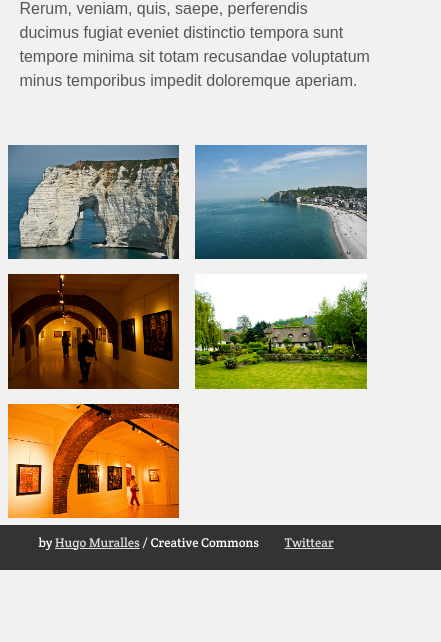
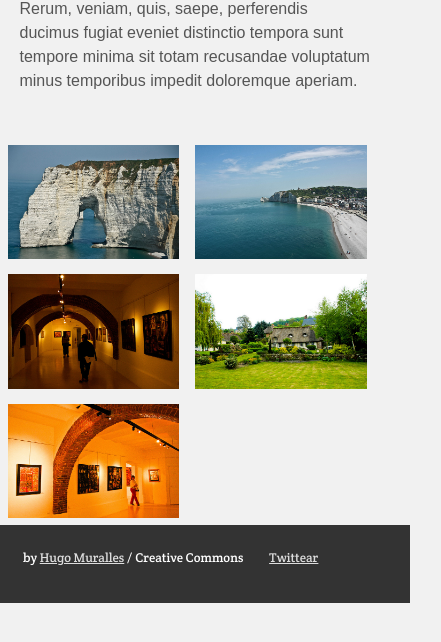
Before and after one commit to hCante/Horizontal-Gallery, a plain HTML site: page gallery/index.html in a window 390 px wide. Shown: the part 140-782 px from the top of the page, 441 px wide, since content can reach past the window. Drawn offline with Linux system fonts and the light colour scheme.

Commit message:
Better padding for the footer on mobile

```diff
--- a/gallery/less/styles.less
+++ b/gallery/less/styles.less
@@ -21,6 +21,9 @@
 		clear: both;
 		float: left;
 		width: 100%;
+		@media (max-width: 1024px) {
+			padding: 1.8em .8em;
+		}
 		a {
 			color: #DDD;
 		}
@@ -33,7 +36,9 @@
 			display: block;
 			float: left;
 			margin: 0 1em;
-
+			@media (max-width: 1024px) {
+				margin-bottom: 1em;
+			}
 		}
 	}
 
```
Also changed, not shown: gallery/css/styles.css.
